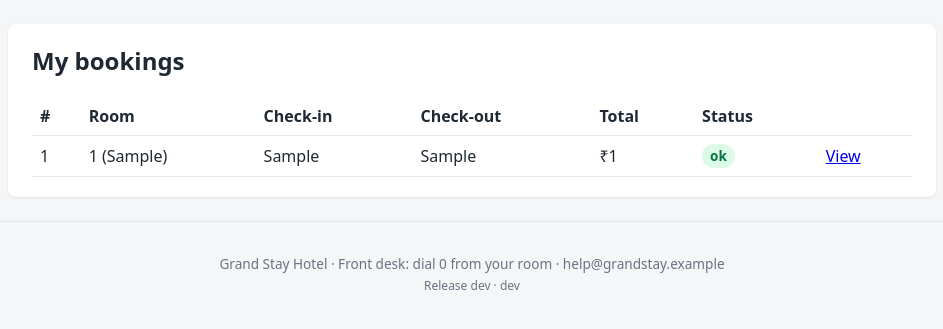
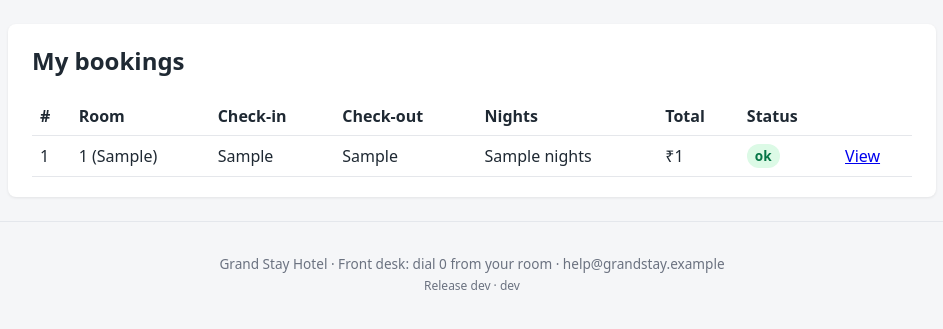
Before and after one commit to KemNxts/hotel-room-booking-cicd, a Flask app: template app/templates/my_bookings.html in a window 1280 px wide. Shown: the part 46-375 px from the top of the page, without its empty margins (168-1111 px from the left). Run offline with Flask 3, Linux system fonts and the light colour scheme; the template is opened without the code that fills it: most values are stand-ins (such as "Sample title", 1, 10 or a date in 2020).

Commit message:
feat: show number of nights in the My bookings list
Guests can compare stays at a glance without opening each booking.

```diff
--- a/app/templates/my_bookings.html
+++ b/app/templates/my_bookings.html
@@ -5,7 +5,7 @@
   <h1>My bookings</h1>
   {% if bookings %}
     <table id="bookings-table">
-      <thead><tr><th>#</th><th>Room</th><th>Check-in</th><th>Check-out</th><th>Total</th><th>Status</th><th></th></tr></thead>
+      <thead><tr><th>#</th><th>Room</th><th>Check-in</th><th>Check-out</th><th>Nights</th><th>Total</th><th>Status</th><th></th></tr></thead>
       <tbody>
       {% for b in bookings %}
         <tr id="booking-row-{{ b.id }}">
@@ -13,6 +13,7 @@
           <td>{{ b.room_number }} ({{ b.room_type }})</td>
           <td>{{ b.check_in }}</td>
           <td>{{ b.check_out }}</td>
+          <td class="nights">{{ b.nights }}</td>
           <td>₹{{ b.total_price }}</td>
           <td><span class="badge badge-{{ b.status|lower }}">{{ b.status }}</span></td>
           <td><a href="{{ url_for('bookings.detail', booking_id=b.id) }}">View</a></td>
```
Also changed, not shown: tests/integration/test_routes.py (+8 -0 lines).
